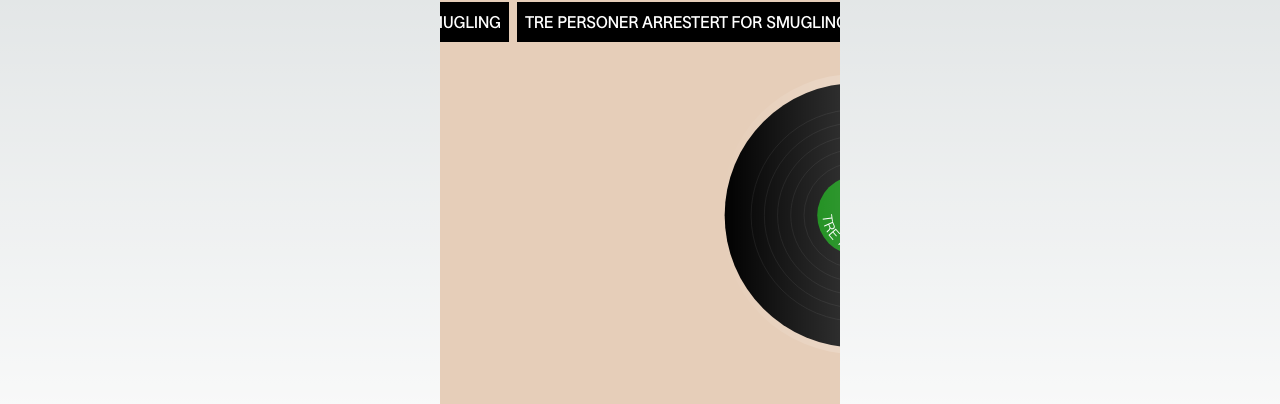
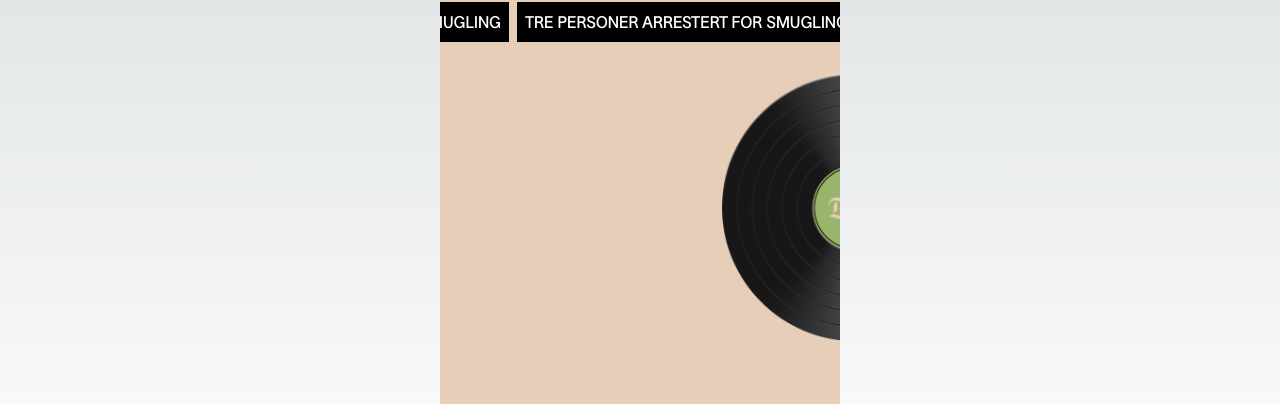
Before and after one commit to blankoslo/hackathon-2023-g, a Next.js app: page / in a window 1280 px wide. Shown: the part 258-662 px from the top of the page. Built offline with nearby package versions, Linux system fonts and the light colour scheme.

Commit message:
Update vinyl component

```diff
--- a/src/components/VinylRecord.tsx
+++ b/src/components/VinylRecord.tsx
@@ -1,5 +1,7 @@
 "use client";
 
+import classNames from "classnames";
+import Image from "next/image";
 import {
   Dispatch,
   ForwardedRef,
@@ -18,49 +20,25 @@ export const VinylRecord = forwardRef(function VinylRecordInner(
   { title, handleClick, isPlaying }: VinlyRecordProps,
   ref: ForwardedRef<HTMLButtonElement>
 ) {
-  const radii = [40, 35, 30, 25, 20];
   return (
     <button onClick={handleClick} className="relative w-full h-full" ref={ref}>
-      <svg
-        xmlns="http://www.w3.org/2000/svg"
-        viewBox="0 0 101 101"
-        width="100%"
-        height="100%"
-        className={`will-change-transform${
-          isPlaying ? " animate-spin-slow" : ""
-        }`}
-      >
-        <circle cx="51" cy="51" r="50" fill="black" />
-        <circle cx="51" cy="51" r="15" fill="green" />
-        <path
-          d="M38,51a13,13 0 1,0 26,0a13,13 0 1,0 -26,0"
-          id="label"
-          fill="transparent"
-        />
-        <circle cx="51" cy="51" r="2" fill="white" />
-        {radii.map((r) => (
-          <circle
-            cx="51"
-            cy="51"
-            r={r}
-            stroke="#222"
-            key={r}
-            fill="none"
-            strokeWidth={0.2}
-          />
-        ))}
-        <text
-          width="30"
-          fill="#fff"
-          fontSize={5}
-          fontWeight={300}
-          letterSpacing={0.5}
-          className="uppercase"
-        >
-          <textPath xlinkHref="#label">{title}</textPath>
-        </text>
-      </svg>
-      <div className="absolute rounded-full inset-0 bg-gradient-to-r mix-blend-screen opacity-20 from-black via-white to-black" />
+      <Image
+        src="/img/vinyl_static.png"
+        width={400}
+        height={400}
+        alt=""
+        className="absolute inset-0"
+      />
+      <Image
+        src="/img/vinyl_spinning.png"
+        width={400}
+        height={400}
+        alt=""
+        className={classNames(
+          "absolute inset-0",
+          isPlaying && "animate-spin-slow"
+        )}
+      />
     </button>
   );
 });
```
Also changed, not shown: public/img/vinyl_spinning.png (added), public/img/vinyl_static.png (added).
